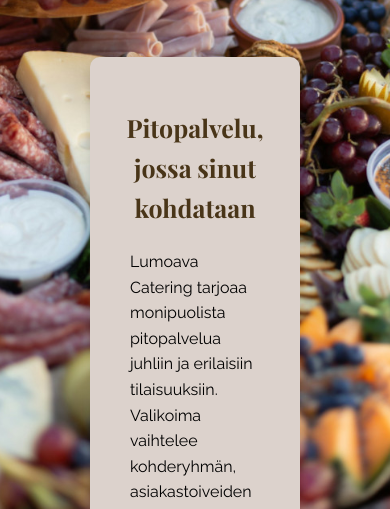
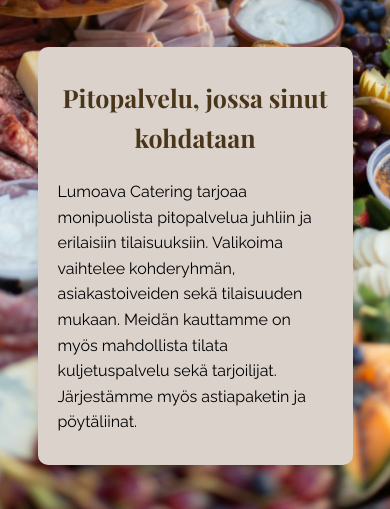
Before and after one commit to camillafi/camillafi.github.io, a plain HTML site: page palvelut.html in a window 390 px wide. Shown: the part 308-817 px from the top of the page. Drawn offline with nearby package versions, Linux system fonts and the light colour scheme; a web font is replaced by a local one.

Commit message:
mobiilikoot muutoksia

```diff
--- a/styles.css
+++ b/styles.css
@@ -421,7 +421,7 @@ table tr:nth-child(even) {
 @media (max-width: 400px) {
     .text-box {
         width: 100%;
-        padding: 10px;
+        padding: 20px;
         box-sizing: border-box;
         text-align: left;
     }
@@ -461,3 +461,11 @@ table tr:nth-child(even) {
         font-size: 14px;
     }
 }
+/* Palvelut-sivun tekstiboksi mobiilikoossa */
+@media (max-width: 768px) {
+    .palvelut .text-box {
+        max-width: 90%;
+        padding: 20px;
+        margin: 10px auto;
+    }
+}
```
